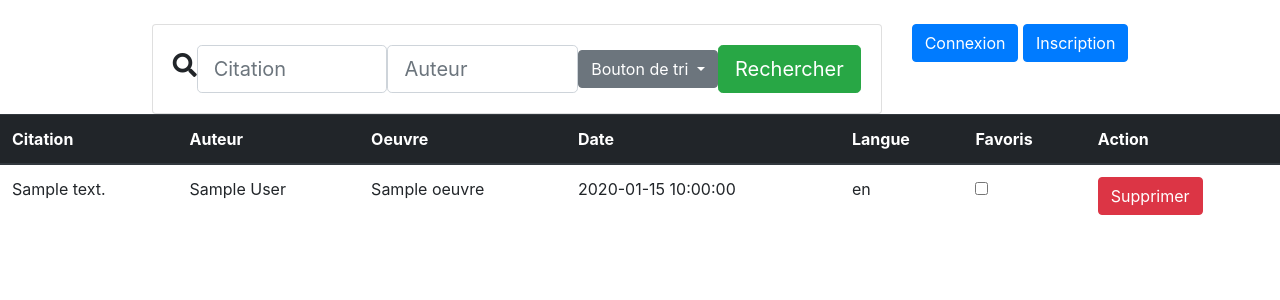
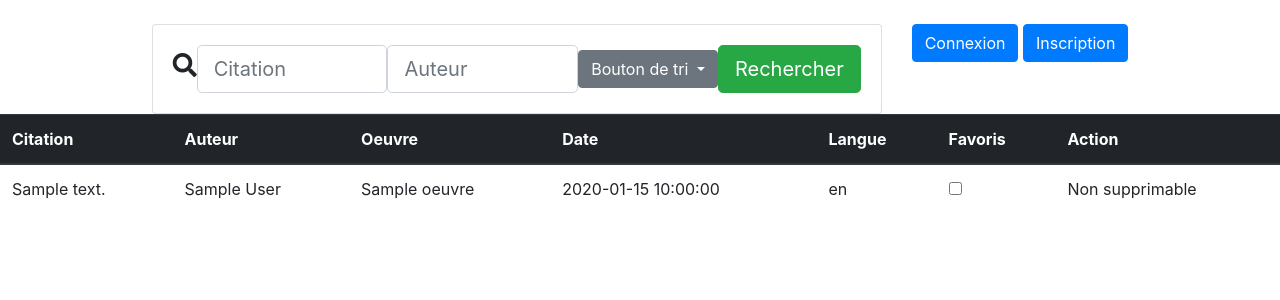
Before and after one commit to Fuzhyon/nosql_citations_python, a Flask app: page / in a window 1280 px wide. Shown: the top 300 px of the page. Run offline with Flask 2, Linux system fonts and the light colour scheme; a database or web service that is not in the repository returns one stand-in record (Sample ...); some libraries are stand-ins or nearby versions.

Commit message:
delete if

```diff
--- a/app.py
+++ b/app.py
@@ -119,7 +119,9 @@ def research_citation():
 @app.route('/button', methods=['POST'])
 def onclick_delete_citation():
 
+
     id = request.form['delete']
+
     bdd.delete_citation(ObjectId(id))
     return render_template(page_index, list_citations=bdd.get_all_citations())
 
--- a/templates/index.html
+++ b/templates/index.html
@@ -73,7 +73,11 @@
             <td>{{ elem.date }}</td>
             <td>{{ elem.langue }}</td>
             <td><input type="checkbox" name="fav"/></td>
+            {% if elem.added_by == session['mail'] %}
             <td><form action = "/button" method="post"><button type="submit" class="btn btn-danger" name="delete" value="{{ elem._id }}" >Supprimer</button></form></td>
+            {% else %}
+            <td>Non supprimable</td>
+            {% endif %}
         </tr>
 
         {% endfor %}
```
